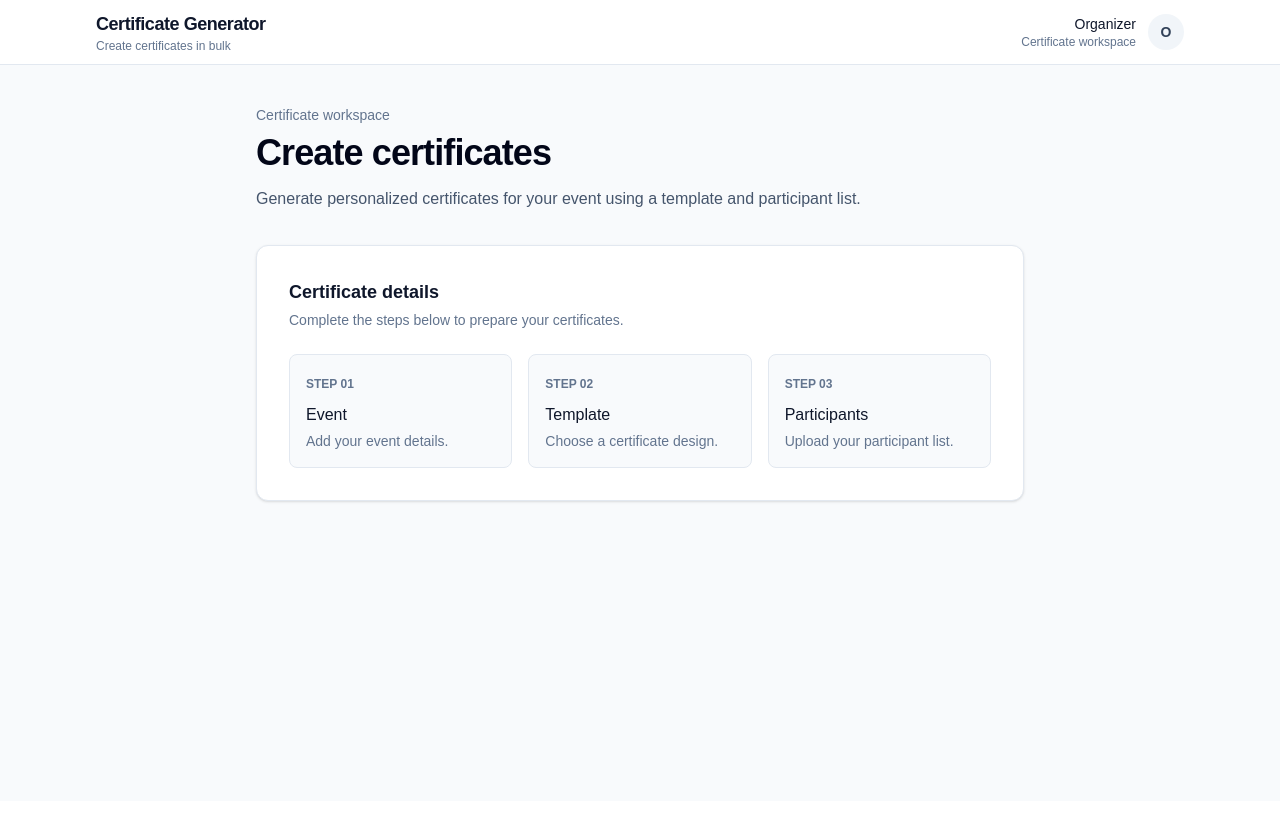
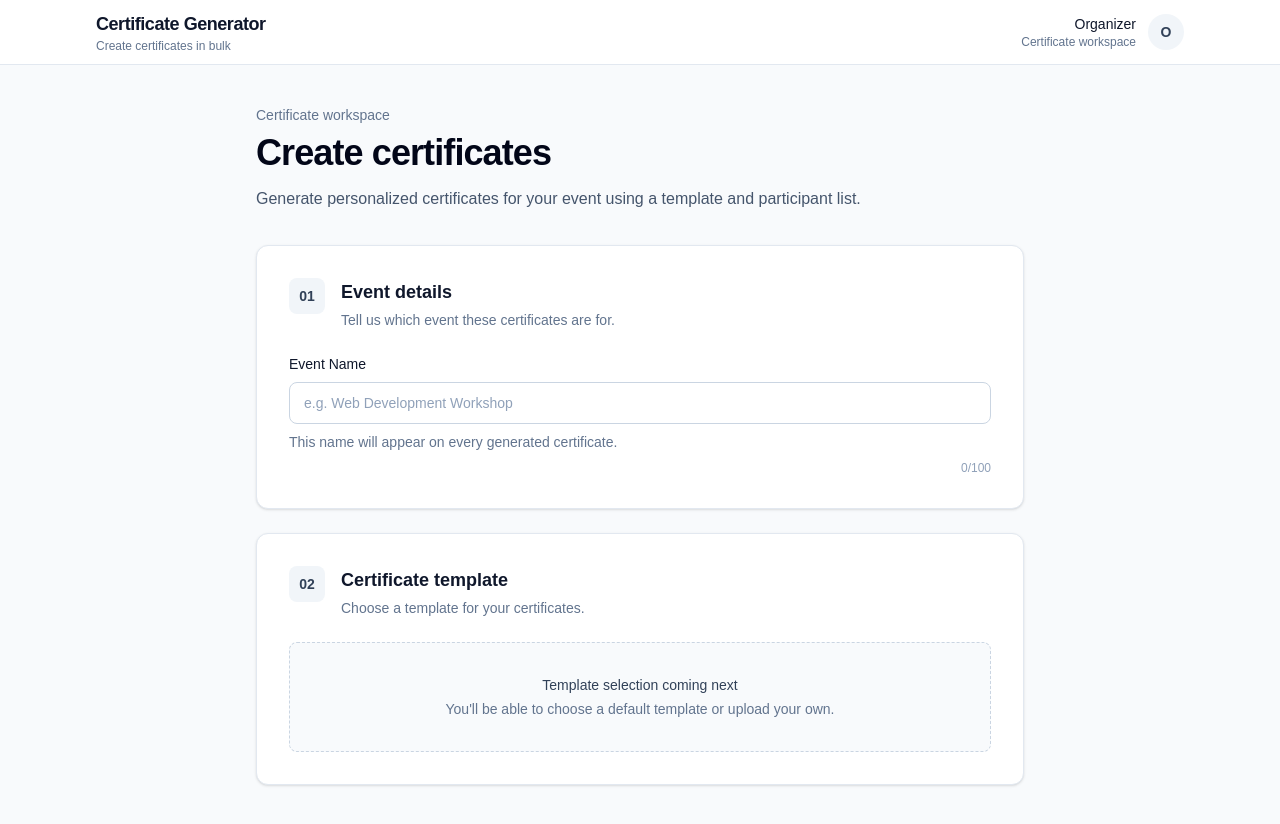
Before and after one commit to shaurya3571/certificate-generator, a Next.js app: page / in a window 1280 px wide. Before the commit the page ends 801 px from the top, so only its background shows below. Built offline with nearby package versions, Linux system fonts and the light colour scheme.

Commit message:
feat(ui): add event details form

```diff
--- a/src/app/page.tsx
+++ b/src/app/page.tsx
@@ -1,7 +1,14 @@
+"use client";
+
+import { useState } from "react";
+
 import Header from "@/components/layout/Header";
 import PageContainer from "@/components/layout/PageContainer";
+import EventDetails from "@/components/certificate/EventDetails";
 
 export default function Home() {
+  const [eventName, setEventName] = useState("");
+
   return (
     <>
       <Header />
@@ -23,57 +30,37 @@ export default function Home() {
             </p>
           </div>
 
-          <div className="rounded-xl border border-slate-200 bg-white p-6 shadow-sm sm:p-8">
-            <div className="mb-6">
-              <h3 className="text-lg font-semibold text-slate-900">
-                Certificate details
-              </h3>
+          <div className="space-y-6">
+            <EventDetails
+              eventName={eventName}
+              onEventNameChange={setEventName}
+            />
 
-              <p className="mt-1 text-sm text-slate-500">
-                Complete the steps below to prepare your certificates.
-              </p>
-            </div>
+            <div className="rounded-xl border border-slate-200 bg-white p-6 shadow-sm sm:p-8">
+              <div className="mb-6 flex items-start gap-4">
+                <div className="flex h-9 w-9 shrink-0 items-center justify-center rounded-lg bg-slate-100 text-sm font-semibold text-slate-700">
+                  02
+                </div>
 
-            <div className="grid gap-4 sm:grid-cols-3">
-              <div className="rounded-lg border border-slate-200 bg-slate-50 p-4">
-                <span className="text-xs font-semibold text-slate-500">
-                  STEP 01
-                </span>
+                <div>
+                  <h3 className="text-lg font-semibold text-slate-900">
+                    Certificate template
+                  </h3>
 
-                <h4 className="mt-2 font-medium text-slate-900">
-                  Event
-                </h4>
+                  <p className="mt-1 text-sm text-slate-500">
+                    Choose a template for your certificates.
+                  </p>
+                </div>
+              </div>
+
+              <div className="rounded-lg border border-dashed border-slate-300 bg-slate-50 p-8 text-center">
+                <p className="text-sm font-medium text-slate-700">
+                  Template selection coming next
+                </p>
 
                 <p className="mt-1 text-sm text-slate-500">
-                  Add your event details.
-                </p>
-              </div>
-
-              <div className="rounded-lg border border-slate-200 bg-slate-50 p-4">
-                <span className="text-xs font-semibold text-slate-500">
-                  STEP 02
-                </span>
-
-                <h4 className="mt-2 font-medium text-slate-900">
-                  Template
-                </h4>
-
-                <p className="mt-1 text-sm text-slate-500">
-                  Choose a certificate design.
-                </p>
-              </div>
-
-              <div className="rounded-lg border border-slate-200 bg-slate-50 p-4">
-                <span className="text-xs font-semibold text-slate-500">
-                  STEP 03
-                </span>
-
-                <h4 className="mt-2 font-medium text-slate-900">
-                  Participants
-                </h4>
-
-                <p className="mt-1 text-sm text-slate-500">
-                  Upload your participant list.
+                  You&apos;ll be able to choose a default template or
+                  upload your own.
                 </p>
               </div>
             </div>
--- /dev/null
+++ b/src/components/certificate/EventDetails.tsx
@@ -0,0 +1,63 @@
+"use client";
+
+import Input from "@/components/ui/Input";
+
+interface EventDetailsProps {
+  eventName: string;
+  onEventNameChange: (value: string) => void;
+}
+
+export default function EventDetails({
+  eventName,
+  onEventNameChange,
+}: EventDetailsProps) {
+  const trimmedName = eventName.trim();
+
+  const error =
+    eventName.length > 0 && trimmedName.length === 0
+      ? "Event name cannot contain only spaces."
+      : undefined;
+
+  return (
+    <section className="rounded-xl border border-slate-200 bg-white p-6 shadow-sm sm:p-8">
+      <div className="mb-6 flex items-start gap-4">
+        <div className="flex h-9 w-9 shrink-0 items-center justify-center rounded-lg bg-slate-100 text-sm font-semibold text-slate-700">
+          01
+        </div>
+
+        <div>
+          <h3 className="text-lg font-semibold text-slate-900">
+            Event details
+          </h3>
+
+          <p className="mt-1 text-sm text-slate-500">
+            Tell us which event these certificates are for.
+          </p>
+        </div>
+      </div>
+
+      <Input
+        id="event-name"
+        label="Event Name"
+        value={eventName}
+        onChange={(event) => onEventNameChange(event.target.value)}
+        placeholder="e.g. Web Development Workshop"
+        helperText="This name will appear on every generated certificate."
+        maxLength={100}
+        required
+      />
+
+      <div className="mt-2 flex justify-end">
+        <span className="text-xs text-slate-400">
+          {eventName.length}/100
+        </span>
+      </div>
+
+      {error && (
+        <p className="mt-2 text-sm text-red-600" role="alert">
+          {error}
+        </p>
+      )}
+    </section>
+  );
+}
--- /dev/null
+++ b/src/components/ui/Input.tsx
@@ -0,0 +1,60 @@
+import type { InputHTMLAttributes } from "react";
+
+interface InputProps extends InputHTMLAttributes<HTMLInputElement> {
+  label: string;
+  error?: string;
+  helperText?: string;
+}
+
+export default function Input({
+  label,
+  error,
+  helperText,
+  id,
+  ...props
+}: InputProps) {
+  const inputId = id ?? label.toLowerCase().replace(/\s+/g, "-");
+
+  return (
+    <div className="space-y-2">
+      <label
+        htmlFor={inputId}
+        className="block text-sm font-medium text-slate-900"
+      >
+        {label}
+      </label>
+
+      <input
+        id={inputId}
+        {...props}
+        className={`block w-full rounded-lg border bg-white px-3.5 py-2.5 text-sm text-slate-900 outline-none transition placeholder:text-slate-400 ${
+          error
+            ? "border-red-300 focus:border-red-500 focus:ring-2 focus:ring-red-100"
+            : "border-slate-300 focus:border-slate-500 focus:ring-2 focus:ring-slate-100"
+        }`}
+        aria-invalid={Boolean(error)}
+        aria-describedby={
+          error
+            ? `${inputId}-error`
+            : helperText
+              ? `${inputId}-helper`
+              : undefined
+        }
+      />
+
+      {error ? (
+        <p
+          id={`${inputId}-error`}
+          className="text-sm text-red-600"
+          role="alert"
+        >
+          {error}
+        </p>
+      ) : helperText ? (
+        <p id={`${inputId}-helper`} className="text-sm text-slate-500">
+          {helperText}
+        </p>
+      ) : null}
+    </div>
+  );
+}
```
